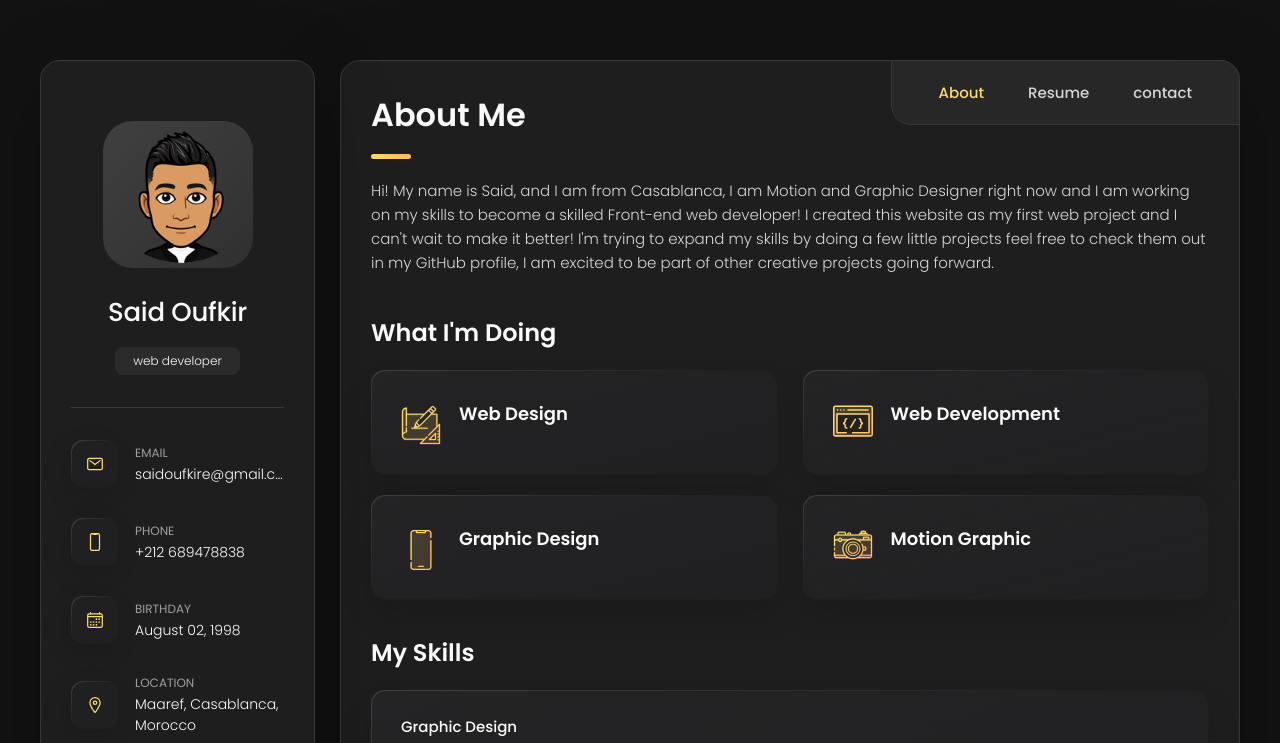
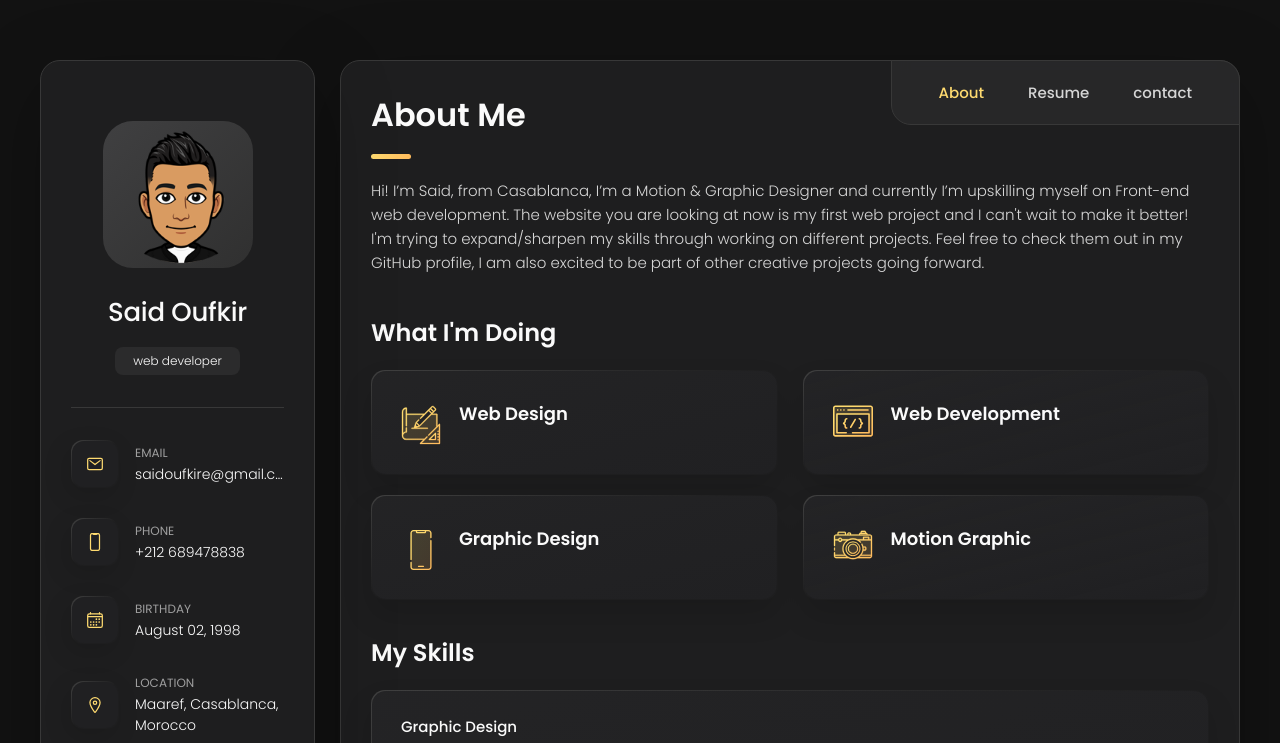
Before and after one commit to Said0u/portfolio, a plain HTML site: page index.html in a window 1280 px wide. Shown: the top 743 px of the page. Drawn offline with nearby package versions, Linux system fonts and the light colour scheme.

Commit message:
Espelling

```diff
--- a/index.html
+++ b/index.html
@@ -224,10 +224,11 @@
 
         <section class="about-text">
           <p>
-            Hi! My name is Said, and I am from Casablanca, I am Motion and Graphic Designer right now and I am working on my skills to become a skilled Front-end web developer!
-            I created this website as my first web project and I can't wait to make it better!
-            I'm trying to expand my skills by doing a few little projects feel free to check them out in my GitHub profile,
-            I am excited to be part of other creative projects going forward.
+            Hi! I’m Said, from Casablanca, I’m a Motion & Graphic Designer and currently I’m upskilling myself
+            on Front-end web development. The website you are looking at now is my first web project and
+            I can't wait to make it better! I'm trying to expand/sharpen my skills through working on different
+            projects. Feel free to check them out in my GitHub profile, I am also excited to be part of other
+            creative projects going forward.
 
           </p>
 
@@ -679,7 +680,7 @@
 
             <li class="timeline-item">
 
-              <h4 class="h4 timeline-item-title">FRONT-END ENGINEER</h4>
+              <h4 class="h4 timeline-item-title">FRONT-END ENGINEERING</h4>
 
               <span><b>2022</b><br> CODECADEMY WEBSITE COURSE</span>
 
@@ -706,9 +707,9 @@
 
             <li class="timeline-item">
 
-              <h4 class="h4 timeline-item-title">Bachelor's Degree in Life and Earth Sciences</h4>
+              <h4 class="h4 timeline-item-title">Baccalaureate in Earth and Life Sciences</h4>
 
-              <span><b>2015 — 2016</b><br>Lycée ELJADIDA -TATA </span>
+              <span><b>2015 — 2016</b><br>ELJADIDA - TATA </span>
 
               <!-- <p class="timeline-text">
                 Duis aute irure dolor in reprehenderit in voluptate, quila voluptas mag odit aut fugit, sed consequuntur
```
